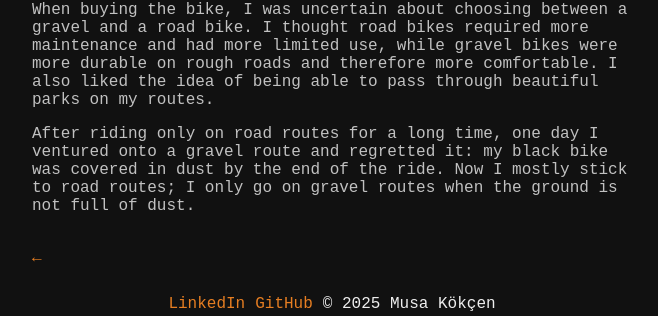
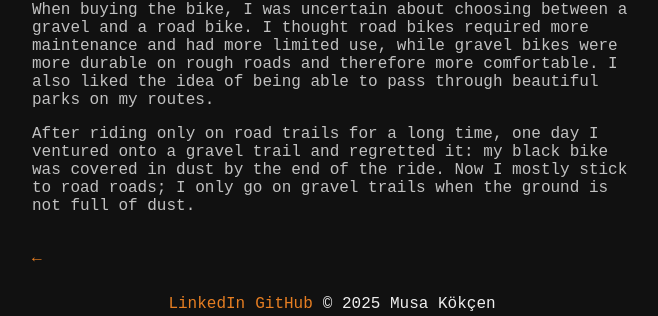
Before and after one commit to musakokcen/musakocen.github.io, a Jekyll site: the page built from _posts/2025-09-21-week38.md, in a window 1280 px wide. Shown: the part 1325-1641 px from the top of the page, without its empty margins (308-966 px from the left). Built offline with Jekyll 4.4.1, drawn with Linux system fonts in a browser that asks for light colours.

Commit message:
change some vocabulary

```diff
--- a/_posts/2025-09-21-week38.md
+++ b/_posts/2025-09-21-week38.md
@@ -24,4 +24,4 @@ When I returned from my trip yesterday, I realized that I had already exceeded 5
 
 When buying the bike, I was uncertain about choosing between a gravel and a road bike. I thought road bikes required more maintenance and had more limited use, while gravel bikes were more durable on rough roads and therefore more comfortable. I also liked the idea of being able to pass through beautiful parks on my routes.
 
-After riding only on road routes for a long time, one day I ventured onto a gravel route and regretted it: my black bike was covered in dust by the end of the ride. Now I mostly stick to road routes; I only go on gravel routes when the ground is not full of dust.
+After riding only on road trails for a long time, one day I ventured onto a gravel trail and regretted it: my black bike was covered in dust by the end of the ride. Now I mostly stick to road roads; I only go on gravel trails when the ground is not full of dust.
```
